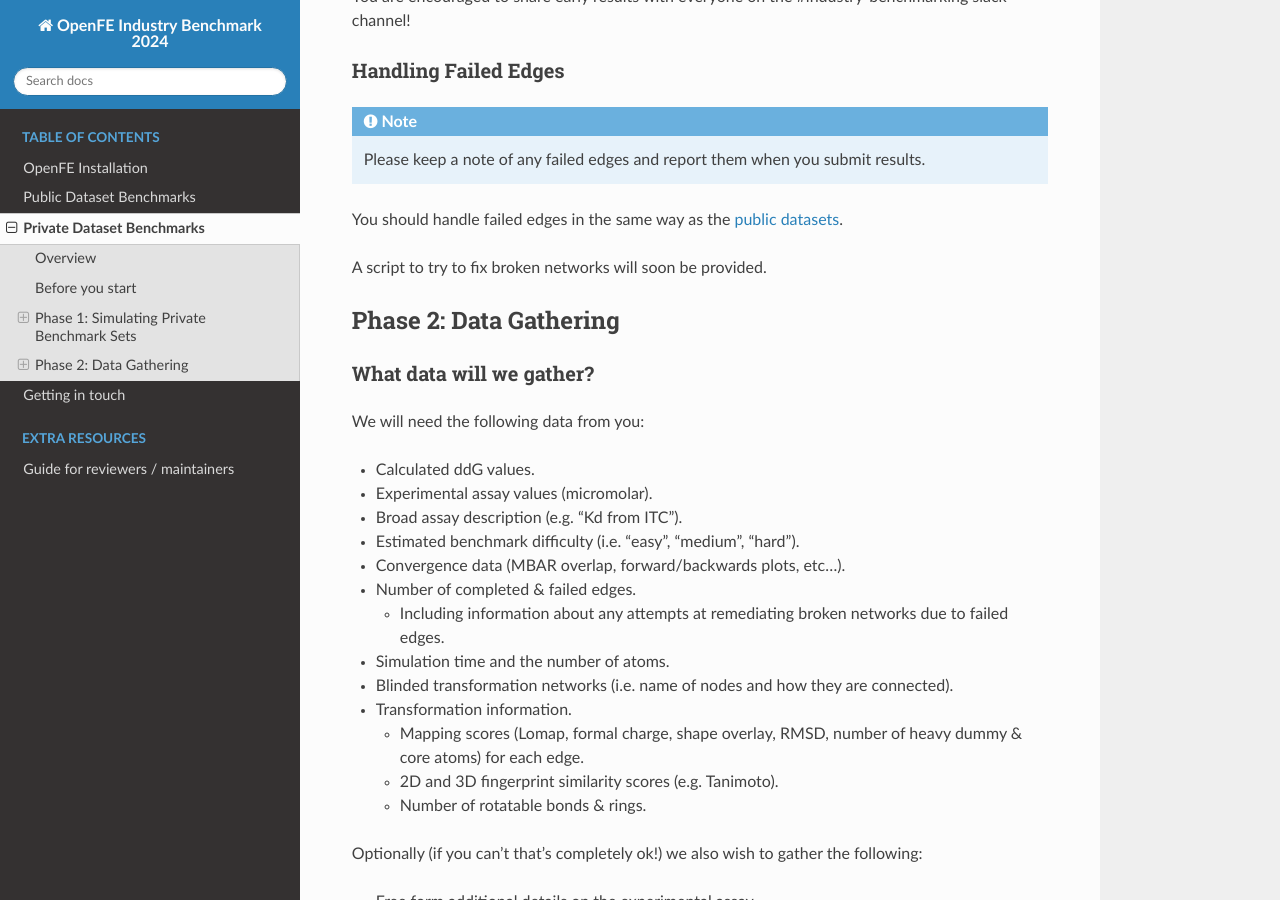
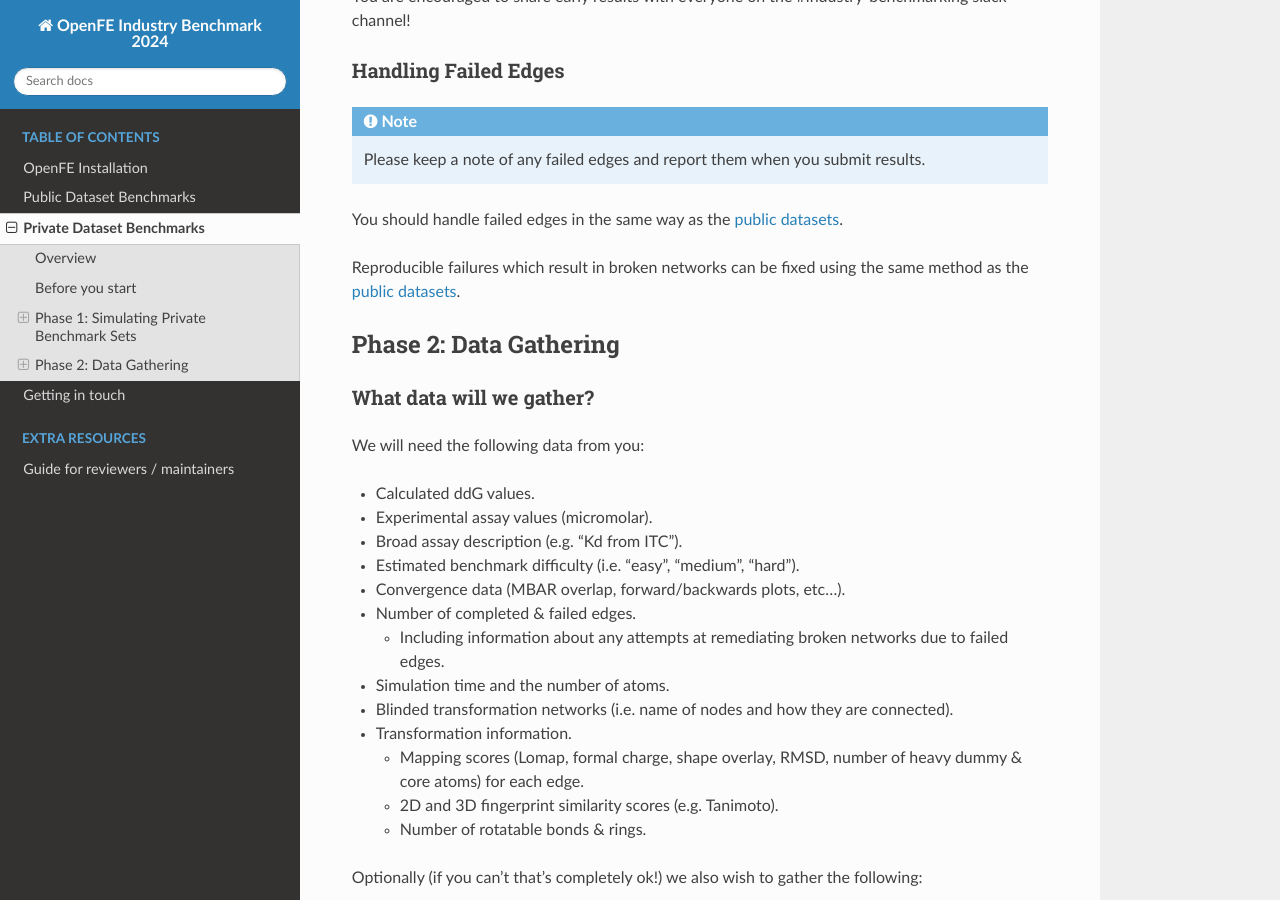
Before and after one commit to OpenFreeEnergy/IndustryBenchmarks2024, a Sphinx documentation site: the page built from docs/source/private/overview.rst, in a window 1280 px wide and 900 px high, scrolled down 3388 px. Built offline with Sphinx 7.4.7 and the Read the Docs theme 3.1.0, drawn with Linux system fonts in a browser that asks for light colours.

```diff
--- a/docs/source/private/overview.rst
+++ b/docs/source/private/overview.rst
@@ -192,7 +192,7 @@
 
 You should handle failed edges in the same way as the :ref:`public datasets <failed_edges>`.
 
-A script to try to fix broken networks will soon be provided.
+Reproducible failures which result in broken networks can be fixed using the same method as the :ref:`public datasets <failed_edges>`.
 
 
 Phase 2: Data Gathering
```
